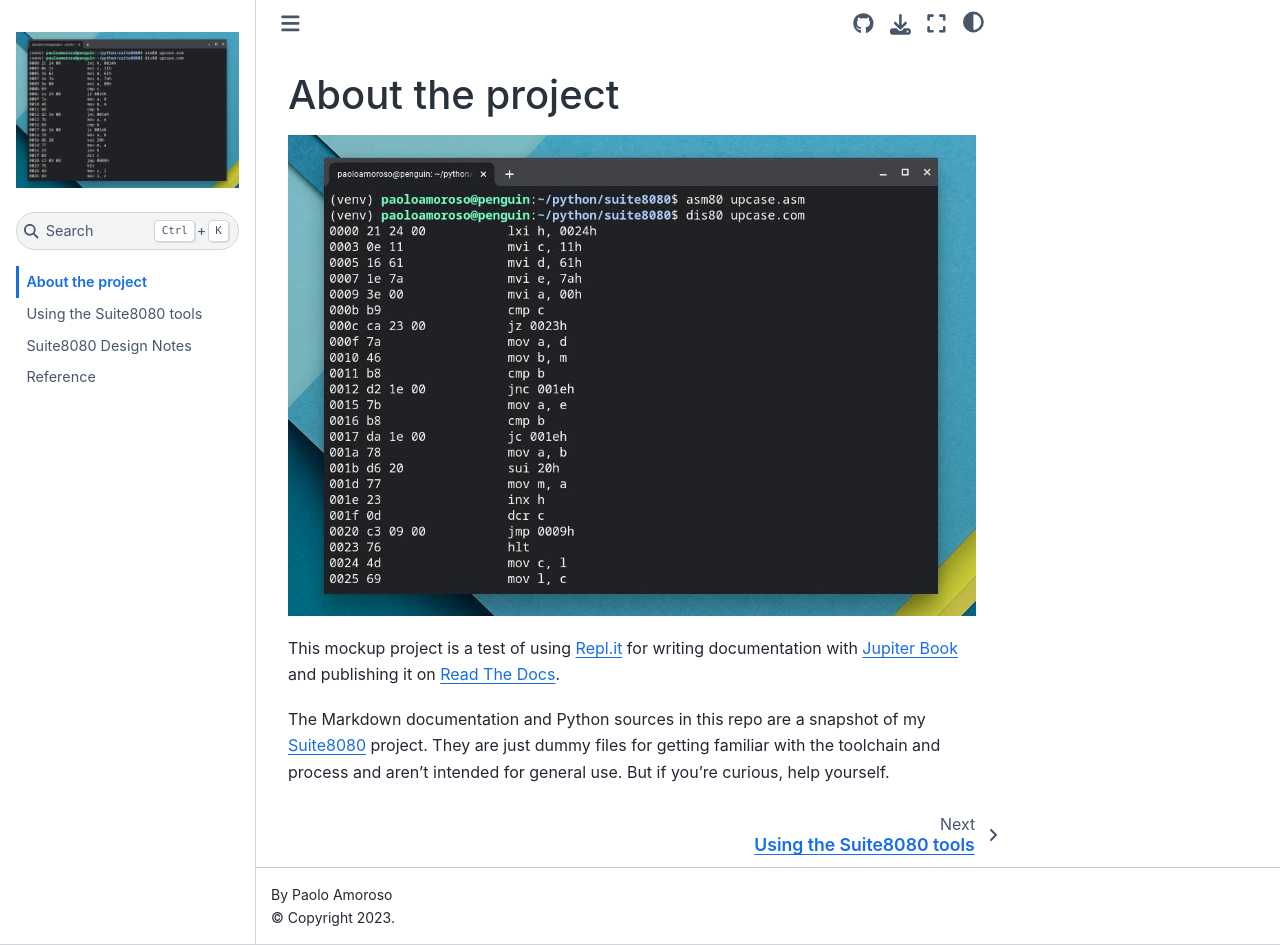
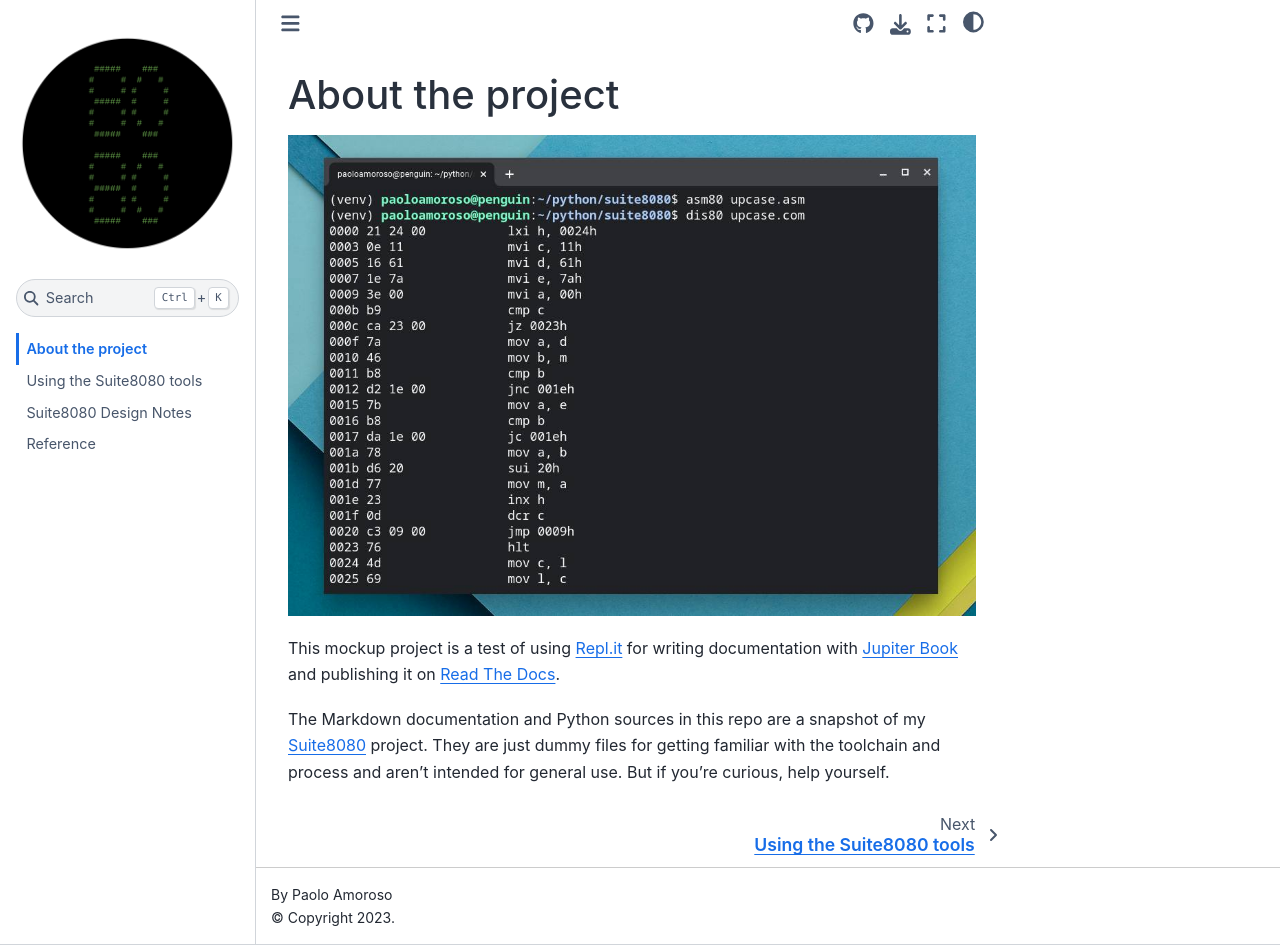
Before and after one commit to pamoroso/jbrtd-test, a Jupyter Book: the page built from docs/intro.md, in a window 1280 px wide and 945 px high. Built offline with Jupyter Book 1.0.4 settings and Sphinx 7.4.7 and the Sphinx Book theme 1.1.4, drawn with Linux system fonts in a browser that asks for light colours.

Commit message:
Update project logo

```diff
--- a/docs/_config.yml
+++ b/docs/_config.yml
@@ -1,6 +1,6 @@
 title: "A Read The Docs Publishing Test"
 author: Paolo Amoroso
-logo: "../suite8080.jpg"
+logo: "suite8080logo.png"
 
 repository:
   url: https://github.com/pamoroso/jbrtd-test
--- a/docs/conf.py
+++ b/docs/conf.py
@@ -16,7 +16,7 @@ external_toc_exclude_missing = False
 external_toc_path = '_toc.yml'
 html_baseurl = ''
 html_favicon = ''
-html_logo = '../suite8080.jpg'
+html_logo = 'suite8080logo.png'
 html_sourcelink_suffix = ''
 html_theme = 'sphinx_book_theme'
 html_theme_options = {'search_bar_text': 'Search this book...', 'launch_buttons': {'notebook_interface': 'classic', 'binderhub_url': 'https://mybinder.org', 'jupyterhub_url': '', 'thebe': False, 'colab_url': ''}, 'path_to_docs': '', 'repository_url': 'https://github.com/pamoroso/jbrtd-test', 'repository_branch': 'master', 'google_analytics_id': '', 'extra_navbar': 'Powered by <a href="https://jupyterbook.org">Jupyter Book</a>', 'extra_footer': '', 'home_page_in_toc': True, 'use_repository_button': True, 'use_edit_page_button': False, 'use_issues_button': False}
```
Also changed, not shown: docs/suite8080logo.png (added).
